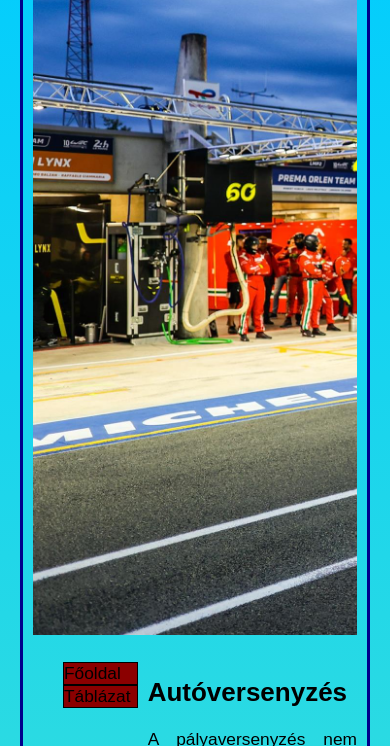
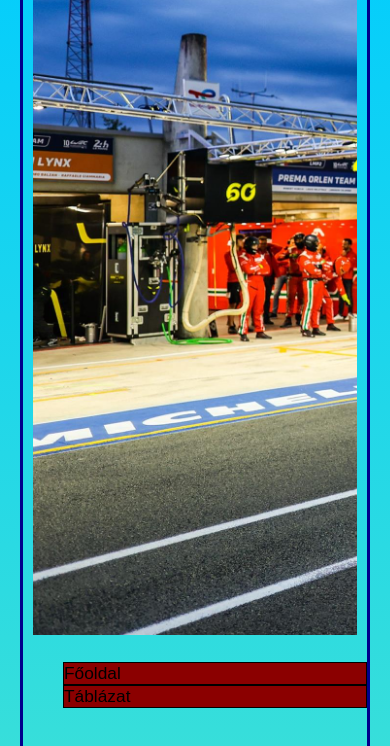
Before and after one commit to Tamas2003/Beadandofeladat_01_12, a plain HTML site: page index.html in a window 390 px wide. Shown: the part 98-844 px from the top of the page. Drawn offline with Linux system fonts and the light colour scheme.

Commit message:
Update style.css

```diff
--- a/style.css
+++ b/style.css
@@ -77,3 +77,17 @@ table{
     text-align: center;
     color: darkred;
 }
+
+@media screen and (max-width: 600px){
+    main{
+    display: grid;
+    grid-template-columns: 1fr;
+    grid-template-areas:
+    "h"
+    "as"
+    "ar"
+    "f";
+    border: 3px darkblue solid;
+    margin: 20px;
+
+}
```
